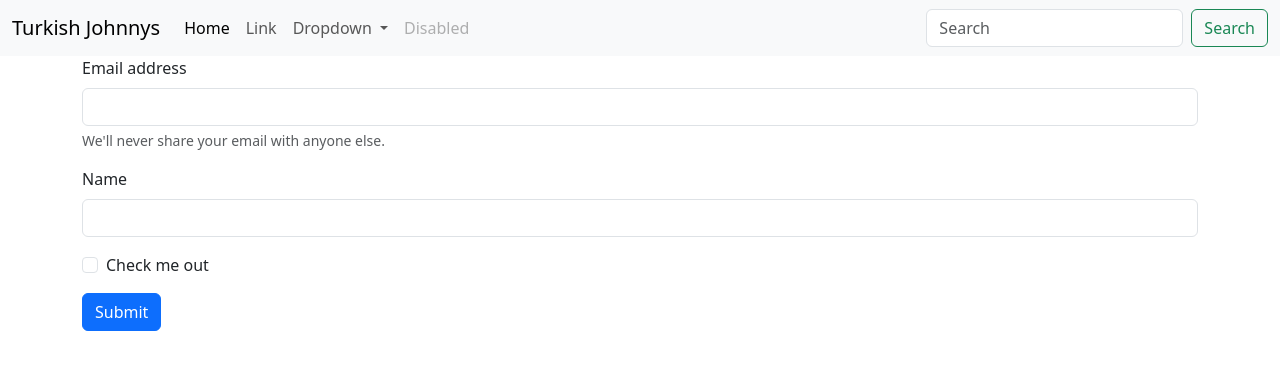
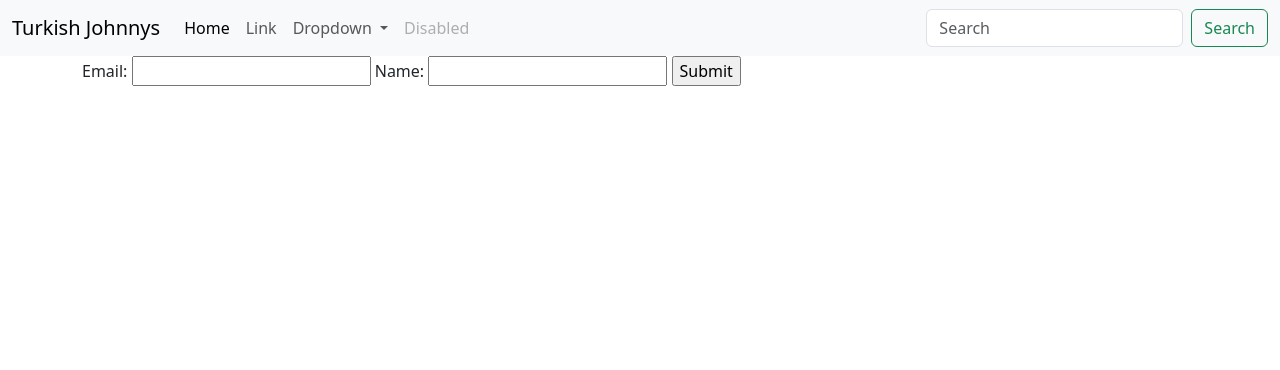
Before and after one commit to jimmaciejewski/firmwarefinder, a Django app: page /subscribe/ in a window 1280 px wide. Shown: the top 370 px of the page. Run offline with Django 4.2, Linux system fonts and the light colour scheme.

Commit message:
updated subscribe

```diff
--- a/firmware/templates/firmware/subscribe.html
+++ b/firmware/templates/firmware/subscribe.html
@@ -5,22 +5,11 @@
 {% block content %}
 
 <div class="container">
- <form>
-    <div class="mb-3">
-      <label for="InputEmail" class="form-label">Email address</label>
-      <input type="email" class="form-control" id="InputEmail" aria-describedby="emailHelp">
-      <div id="emailHelp" class="form-text">We'll never share your email with anyone else.</div>
-    </div>
-    <div class="mb-3">
-      <label for="InputName" class="form-label">Name</label>
-      <input type="text" class="form-control" id="InputName">
-    </div>
-    <div class="mb-3 form-check">
-      <input type="checkbox" class="form-check-input" id="exampleCheck1">
-      <label class="form-check-label" for="exampleCheck1">Check me out</label>
-    </div>
-    <button type="submit" class="btn btn-primary">Submit</button>
-  </form>
-
+  <form method="post">
+    {% csrf_token %}
+    {{ form }}
+    <input type="submit" value="Submit">
+</form>
+</div>
 
 {% endblock %}
```
